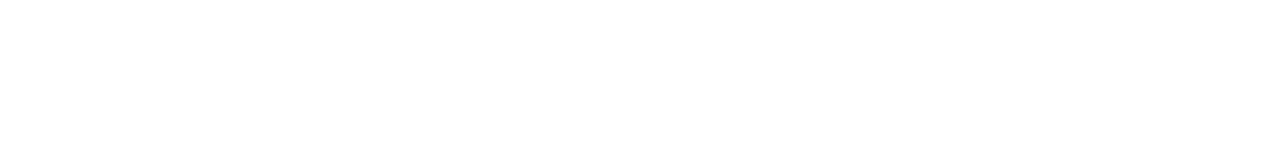
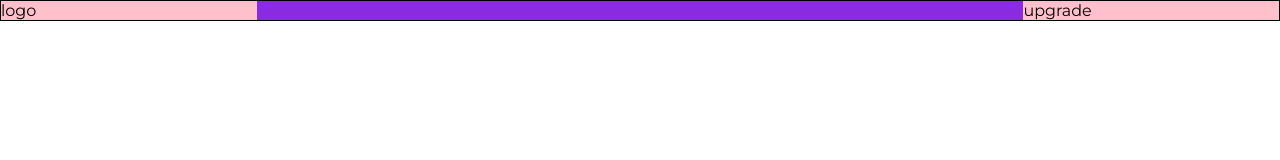
Before and after one commit to Asiaviscardi/html-css-spotifyweb, a plain HTML site: page index.html in a window 1280 px wide. Drawn offline with Linux system fonts and the light colour scheme.

Commit message:
struttura header

```diff
--- a/index.html
+++ b/index.html
@@ -25,6 +25,14 @@
     <!--logo e upgrade-->
 
     <header>
+
+        <div class="h-container flex">
+
+            <div class="lg">logo</div>
+
+            <div class="ug">upgrade</div>
+
+        </div>
 
         <!--menù-->
 
--- a/style.css
+++ b/style.css
@@ -4,3 +4,22 @@
     box-sizing: border-box;
     font-family: 'Montserrat', sans-serif;
 }
+
+.flex{
+    display: flex;
+}
+
+/*header*/
+
+.h-container{
+    width: 100%;
+    background-color: blueviolet;
+    border: 1px solid black;
+    justify-content: space-between;
+}
+
+.lg, .ug{
+    width: 20%;
+    background-color: pink;
+
+}
```
